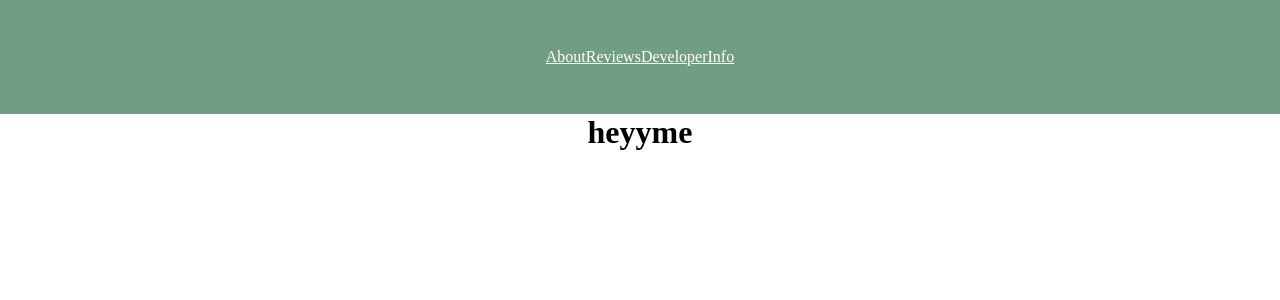
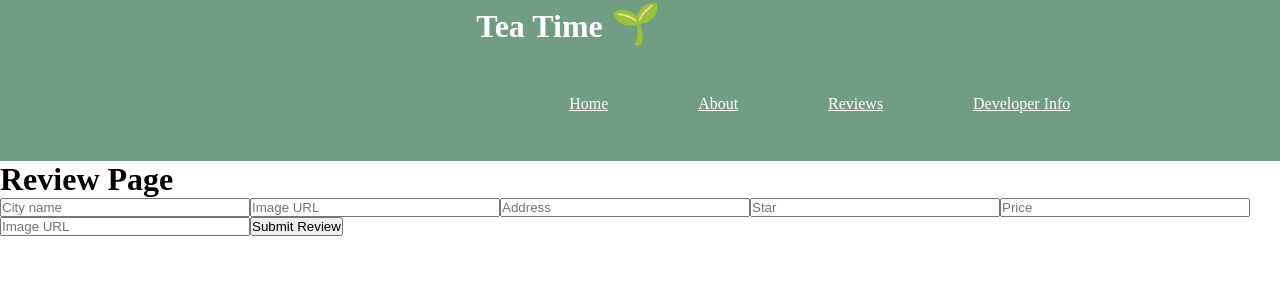
Before and after one commit to valenciawhite/Tea-Time, a React (Create React App) app: page /reviews in a window 1280 px wide. Shown: the top 300 px of the page. Built offline with nearby package versions, Linux system fonts and the light colour scheme; a web font is replaced by a local one.

Commit message:
“jsactions”

```diff
--- a/db.json
+++ b/db.json
@@ -1,5 +1,5 @@
 {
-    "teashops": [
+    "teas": [
       {
         "id": 1,
         "city": "New York",
--- a/src/Components/About.js
+++ b/src/Components/About.js
@@ -2,7 +2,10 @@ function About() {
 
     return (
       <div className='About'>
-      <h1>heyy</h1>
+      <h1>Description</h1>
+      <h2>I'm building a site that makes finding tea shops and café's easier for all the tea lovers out there.</h2>
+<h3>Because of my gluttinous love of tea and all derivatives of it...I'm looking at you matcha ice cream! I thought this would be a perfect way of re-enforcing what I'm learning in my coding bootcamp. </h3>
+<h4>By appying what I've learned to something I could actually see myself using, my technical and creative senses are more than excited to see where this project goes. </h4>
       </div>
     );
   }
--- a/src/Components/App.css
+++ b/src/Components/App.css
@@ -58,7 +58,7 @@ body {
 }
 
 .nav-links {
-  width: 50%;
+  width: 200%;
   display: flex;
   justify-content: space-around;
   align-items: center;
@@ -81,3 +81,15 @@ ul {
   margin: 1rem;
   padding: 2rem;
 }
+
+.searchbar {
+  padding: 1rem;
+  display: flex;
+  flex-direction: column;
+}
+
+.logo {
+  font-size: 1.25em;
+  padding-left: 0.5rem;
+  text-shadow: 0 0 0 var(--green);
+}
--- a/src/Components/App.js
+++ b/src/Components/App.js
@@ -1,24 +1,26 @@
 import { BrowserRouter as Router, Switch, Route } from 'react-router-dom';
 import './App.css';
-import Header from './Header';
 import TeaPage from './TeaPage';
 import Nav from './Nav';
 import TeaReviewForm from './TeaReviewForm';
 import About from './About';
 import DeveloperInfo from './DeveloperInfo';
+import Home from './Home';
+import Search from './Search';
+// import Header from '.Header'
 
 function App() {
   return (
     <Router>
-      <div className="App">
+      <div className="app">
         {/* <header className="App-header"> */}
           <Nav />
           <Switch>
-            <Route path="/" exact component={Home} />
+            <Route path="/home" exact component={Home} />
             <Route path="/about" component={About} />
             <Route path="/reviews" component={TeaReviewForm} />
             <Route path="/developer-info" component={DeveloperInfo} />
-          <Header />
+
           <TeaPage />
         {/* </header> */}
         </Switch>
@@ -27,10 +29,10 @@ function App() {
   );
 }
 
-const Home = () => (
-  <div>
-    <h1>Home Page</h1>
-  </div>
-);
+// const Home = () => (
+//   <div>
+//     <h1>Home Page</h1>
+//   </div>
+// );
 
 export default App;
--- a/src/Components/DeveloperInfo.js
+++ b/src/Components/DeveloperInfo.js
@@ -2,6 +2,7 @@ function DeveloperInfo() {
 
   return (
     <div className='DeveloperInfo'>
+      <h1>This is our introduction</h1>
 
     </div>
   );
--- a/src/Components/Header.js
+++ b/src/Components/Header.js
@@ -4,7 +4,6 @@ function Header(props){
 
        {/* const headerName = "Tea Time";
     const [subHeader, setSubHeader] = useState("Discover local tea shops near you.");
-
   function SearchBttn(){
     setSubHeader("Now let's get this par-tea started!")
   } */}
--- /dev/null
+++ b/src/Components/Home.js
@@ -0,0 +1,21 @@
+import reactRouterDom from 'react-router-dom';
+import './App.css';
+import { Link } from 'react-router-dom';
+
+function Nav() {
+
+  const navStyle = {
+    color:'white'
+  };
+
+  return (
+    <div className="Home">
+      <nav>
+        <ul className="nav-links">
+        </ul>
+      </nav>
+    </div>
+  );
+}
+
+export default Nav;
--- a/src/Components/Nav.js
+++ b/src/Components/Nav.js
@@ -10,20 +10,30 @@ function Nav() {
 
   return (
     <div className="Nav">
+      <header>
+      <h1>
+        Tea Time
+        <span className="logo" role="img">
+          🌱
+        </span>
+      </h1>
       <nav>
-        <h3></h3>
         <ul className="nav-links">
+        <Link style={navStyle} to='/home'>
+            <li>Home</li>
+          </Link>
           <Link style={navStyle} to='/about'>
-            <li>About</li>
+            <li>About </li>
           </Link>
           <Link style={navStyle} to='/reviews'>
-            <li>Reviews</li>
+            <li>Reviews </li>
           </Link>
           <Link style={navStyle} to='/developer-info'>
-            <li>DeveloperInfo</li>
+            <li>Developer Info </li>
           </Link>
         </ul>
       </nav>
+      </header>
     </div>
   );
 }
--- a/src/Components/Search.js
+++ b/src/Components/Search.js
@@ -1,10 +1,17 @@
-function Search() {
+import React from "react";
 
-    return (
-      <div className='Search'>
+function Search({ setQuery }) {
+  return (
+    <div className="searchbar">
+      <label htmlFor="search">Search Tea Shops:</label>
+      <input
+        type="text"
+        id="search"
+        placeholder="Type your city to search..."
+        onChange={(e) => setQuery(e.target.value)}
+      />
+    </div>
+  );
+}
 
-      </div>
-    );
-  }
-
-  export default Search;
+export default Search;
--- a/src/Components/TeaCard.js
+++ b/src/Components/TeaCard.js
@@ -1,8 +1,15 @@
-function TeaCard() {
+import React, {useState} from "react";
+
+function TeaCard({city, name, address, star, price, image}) {
 
     return (
       <div className='TeaCard'>
-
+        <h2>{city}</h2>
+        <h2>{name}</h2>
+        <h2>{address}</h2>
+        <h3>{star}</h3>
+        <h3>{price}</h3>
+        <h3>{image}</h3>
       </div>
     );
   }
--- a/src/Components/TeaPage.js
+++ b/src/Components/TeaPage.js
@@ -1,12 +1,15 @@
-import {useState, useEffect} from 'react';
+import React, {useState, useEffect} from 'react';
 import About from "./About";
 import Search from "./Search";
 import TeaList from "./TeaList";
 import TeaReviewForm from "./TeaReviewForm";
 
 function TeaPage() {
-  const baseUrl = 'http://localhost:3000/teashops';
+  const baseUrl = 'http://localhost:3000/teas';
   const [teas, setTeas] = useState([])
+  const [query, setQuery] = useState("")
+
+useEffect(fetchTeas, []);
 
   function fetchTeas(){
     fetch(baseUrl)
@@ -14,14 +17,17 @@ function TeaPage() {
     .then(data => setTeas(data))
   }
 
-  useEffect(fetchTeas, [])
+  const filterTeas = teas.filter((tea) => {
+    return tea.city.toLowerCase().includes(query.toLowerCase());
+  });
 
     return (
       <div className='TeaPage'>
       {/* <About />  */}
-      <Search />
+      <Search setQuery={setQuery}/>
       <TeaList />
       {/* <TeaReviewForm />  */}
+      {/* <TeaCard teaCards={teaCards} /> */}
       </div>
     );
   }
--- a/src/Components/TeaReviewForm.js
+++ b/src/Components/TeaReviewForm.js
@@ -1,11 +1,82 @@
-function TeaReviewForm() {
+import React, { useState } from "react";
 
-    return (
-      <div className='TeaReviewForm'>
-        <h1>heyyme</h1>
+function TeaReviewForm(handleForm) {
+  const [city, setCity] = useState("");
+  const [name, setName] = useState("");
+  const [address, setAddress] = useState("");
+  const [star, setStar] = useState("");
+  const [price, setPrice] = useState("");
+  const [image, setImage] = useState("");
 
-      </div>
-    );
+  function handleCity(e) {
+    setCity(e.target.value);
   }
 
-  export default TeaReviewForm;
+  function handleName(e) {
+    setName(e.target.value);
+  }
+
+  function handleAddress(e) {
+    setAddress(e.target.value);
+  }
+
+  function handleStar(e) {
+    setStar(e.target.value);
+  }
+
+  function handlePrice(e) {
+    setPrice(e.target.value);
+  }
+
+  function handleImage(e) {
+    setImage(e.target.value);
+  }
+
+  function handleSubmit(e) {
+    e.preventDefault();
+    const newReview = {
+      city: city,
+      name: name,
+      address: address,
+      star: star,
+      price: price,
+      image: image,
+    };
+
+    fetch(" http://localhost:3000/teas", {
+      method : "POST",
+      headers : { "Content-Type": "application/json",
+      Accepts: "application/json",},
+      body: JSON.stringify(newReview),
+    })
+    .then((res) => res.json())
+    .then((newReview ) => handleForm(newReview))
+  }
+
+  return (
+    <div className="TeaReviewForm">
+      <h1>Review Page</h1>
+      <input onChange={handleCity} value={city} type="text" name="city" placeholder="City name" />
+        <input onChange={handleName} value={name} type="text" name="image" placeholder="Image URL" />
+        <input onChange={handleAddress} value={address} type="text" name="address" placeholder="Address" />
+        <input onChange={handleStar} value={star} type="text" name="star" placeholder="Star" />
+        <input onChange={handlePrice} value={price} type="text" name="price" placeholder="Price" />
+        <input onChange={handleImage} value={image} type="text" name="image" placeholder="Image URL" />
+        <button type="submit">Submit Review</button>
+    </div>
+  );
+}
+
+export default TeaReviewForm;
+
+// function TeaReviewForm() {
+
+//   return (
+//     <div className='TeaReviewForm'>
+//       <h1>heyyme</h1>
+
+//     </div>
+//   );
+// }
+
+// export default TeaReviewForm;
```
Lines whose indentation alone changed are shown as unchanged.
